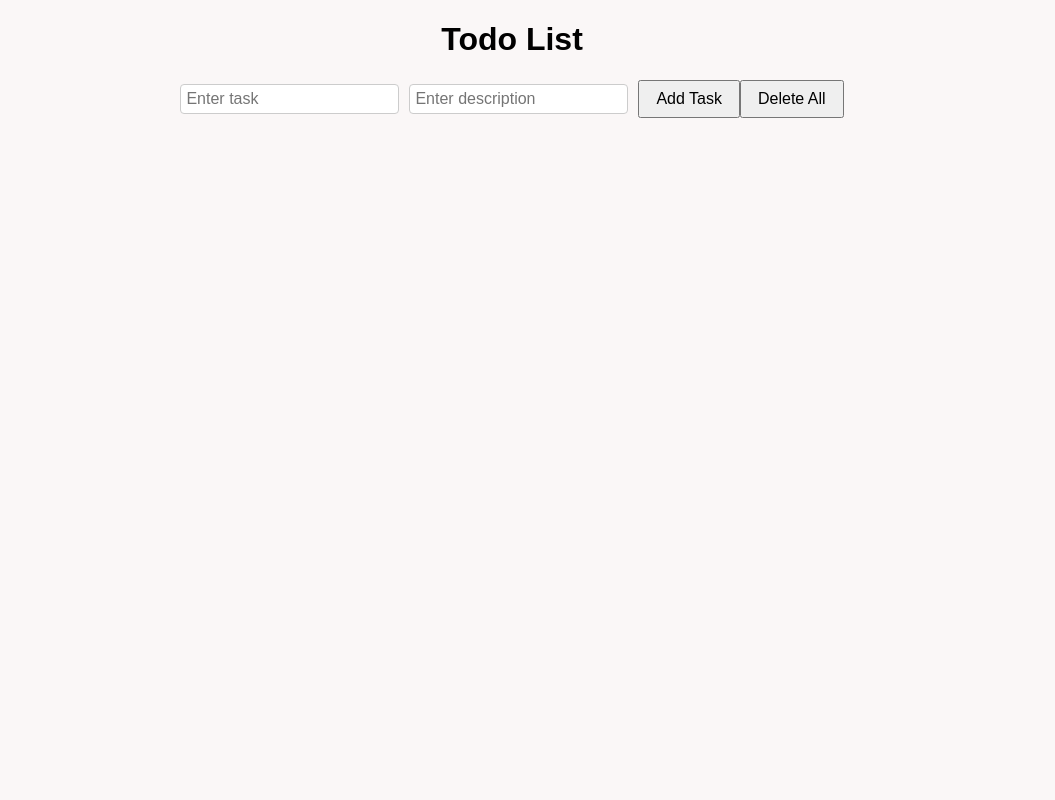
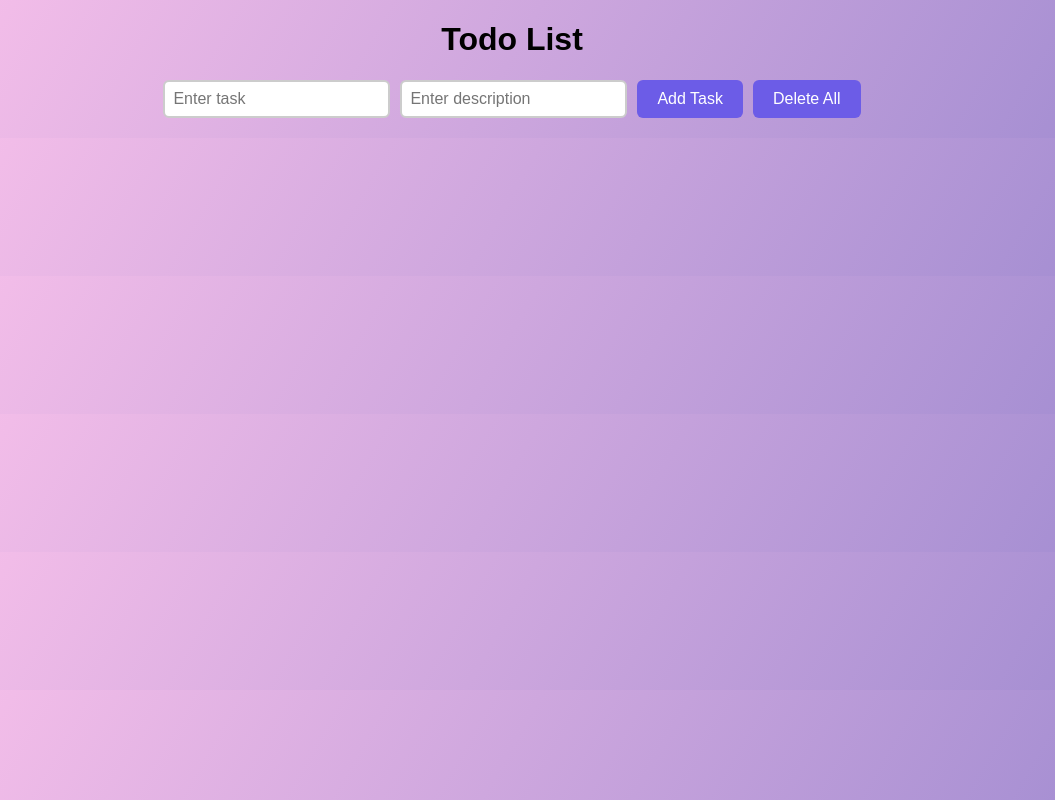
Before and after one commit to aniketbelekar/todolist, a React (Vite) app: page / in a window 1280 px wide. Shown: the whole page, without its empty margins (136-1191 px from the left). Built offline with nearby package versions, Linux system fonts and the light colour scheme.

Commit message:
more decorative added

```diff
--- a/src/App.jsx
+++ b/src/App.jsx
@@ -47,22 +47,18 @@ function App() {
         <input type="text" placeholder="Enter description" value={desc} onChange={(e) => setDesc(e.target.value)} />
 
         {editIndex === -1 ? (
-         <button onClick={addTodo}>Add Task</button >
+          <button onClick={addTodo}>Add Task</button>
         ) : (
           <button onClick={updateTodo}>Update Task</button>
         )}
-        <button onClick={deleteAllTodos}>Delete All</button>
+        <button onClick={deleteAllTodos} style={{ marginLeft: '10px' }}>Delete All</button>
       </div>
-
-
 
       <div className="todoList">
         {todos.map((todo, index) => (
           <div className="todo" key={index}>
             <h3>{todo.title}</h3>
             <p>{todo.desc}</p>
-
-
 
             <div className="buttons">
               <button onClick={() => editTodo(index)}>Edit</button>
--- a/src/index.css
+++ b/src/index.css
@@ -1,12 +1,11 @@
-body{
+body {
   width: 100%;
   height: 100%;
-  background-color: rgba(247, 241, 241, 0.556);
+  background-image: linear-gradient(120deg, #fbc2eb, #a18cd1);
 }
 
-
 .App {
-  font-family: Arial, sans-serif;
+  font-family: 'Arial', sans-serif;
   text-align: center;
 }
 
@@ -16,23 +15,28 @@ body{
 
 input[type="text"] {
   margin-right: 10px;
-  padding: 5px;
+  padding: 8px;
   font-size: 16px;
-  border: 1px solid #ccc;
-  border-radius: 4px;
+  border: 2px solid #ccc;
+  border-radius: 6px;
 }
 
 button {
-  padding: 8px 16px;
+  padding: 10px 20px;
   font-size: 16px;
   cursor: pointer;
+  background-color: #6c5ce7;
+  color: #fff;
+  border: none;
+  border-radius: 6px;
+  transition: background-color 0.3s ease;
+}
 
-
+button:hover {
+  background-color: #4a69bd;
 }
 
 .todoList {
-  /* display: flex;
-  flex-wrap: wrap; */
   justify-content: center;
 }
 
@@ -40,29 +44,17 @@ button {
   background-color: #f0f0f0;
   border-radius: 8px;
   margin: 10px;
-  padding: 10px;
+  padding: 20px;
   width: 100%;
-  box-shadow: 0 2px 4px rgba(0, 0, 0, 0.1);
+  box-shadow: 0 4px 8px rgba(0, 0, 0, 0.1);
 }
 
 .buttons {
-  margin-top: 10px;
-  gap: 500px;
+  margin-top: 20px;
 }
 
 .buttons button {
-  margin-right: 5px;
-  background-color: #4caf50;
-  color: white;
-  border: none;
-  border-radius: 4px;
-  padding: 8px 16px;
-  cursor: pointer;
-
-}
-
-.buttons button:hover {
-  background-color: #45a049;
+  margin-right: 10px;
 }
 
 button:disabled {
```
